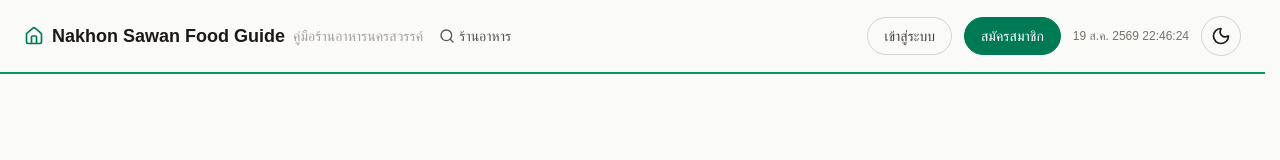
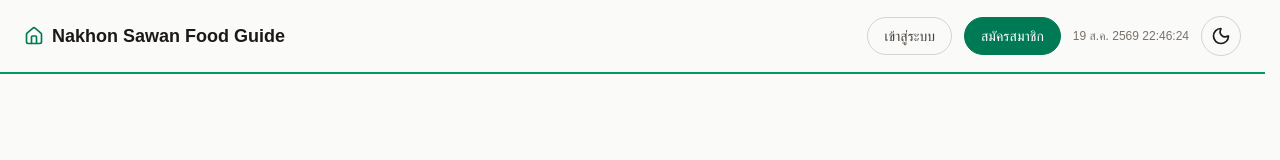
Before and after one commit to NUM441/pro-j, a Next.js app: page / in a window 1280 px wide. Shown: the top 160 px of the page. Built offline with nearby package versions, Linux system fonts and the light colour scheme; no server answers; the database is empty.

Commit message:
Remove header subtitle text and the ร้านอาหาร nav link

```diff
--- a/src/components/Header.tsx
+++ b/src/components/Header.tsx
@@ -1,6 +1,6 @@
 import Image from "next/image";
 import Link from "next/link";
-import { Home, Search } from "lucide-react";
+import { Home } from "lucide-react";
 import { createClient } from "@/lib/supabase/server";
 import { isAdmin } from "@/lib/supabase/admin";
 import { buttonClass } from "@/lib/buttonStyles";
@@ -24,15 +24,6 @@ export default async function Header() {
             <span className="text-base font-bold text-stone-900 sm:text-lg dark:text-stone-50">
               Nakhon Sawan Food Guide
             </span>
-            <span className="hidden text-sm text-stone-400 sm:inline">
-              คู่มือร้านอาหารนครสวรรค์
-            </span>
-          </Link>
-          <Link
-            href="/restaurants"
-            className="flex items-center gap-1 text-sm font-medium text-stone-600 hover:text-stone-900 dark:text-stone-300 dark:hover:text-stone-50"
-          >
-            <Search className="h-4 w-4" aria-hidden="true" /> ร้านอาหาร
           </Link>
         </div>
 
```
